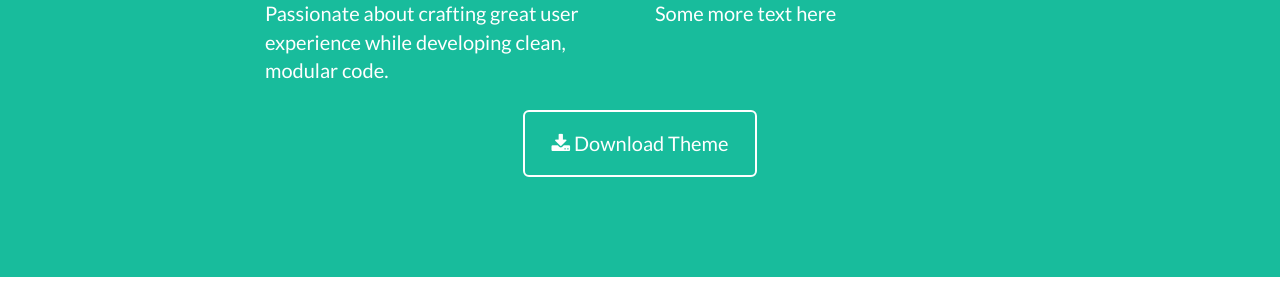
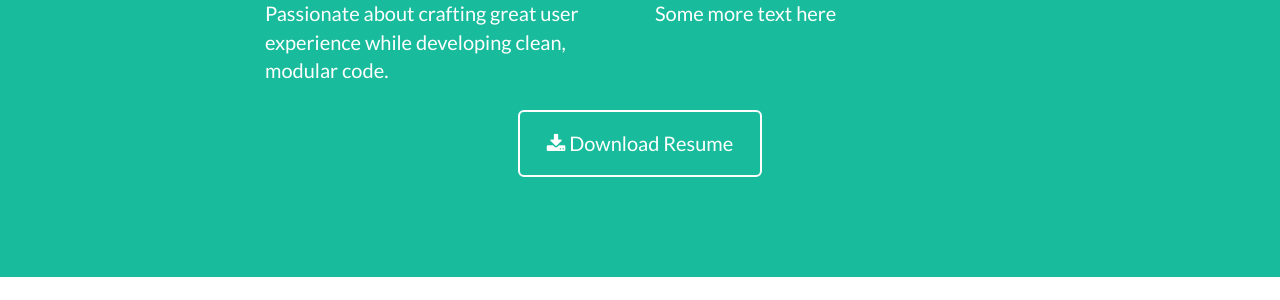
Before and after one commit to avleen30/avleen30.github.io, a Jekyll site: the page built from index.html, in a window 1280 px wide and 900 px high, scrolled down 1510 px. Shown: the part 129-429 px from the top of the window. Built offline with Jekyll 4.4.1, drawn with Linux system fonts in a browser that asks for light colours.

Commit message:
added resume

```diff
--- a/_includes/about.html
+++ b/_includes/about.html
@@ -15,8 +15,8 @@
                     <p>Some more text here</p>
                 </div>
                 <div class="col-lg-8 col-lg-offset-2 text-center">
-                    <a href="#" class="btn btn-lg btn-outline">
-                        <i class="fa fa-download"></i> Download Theme
+                    <a href="https://resume.creddle.io/resume/c6noi82s42d" class="btn btn-lg btn-outline">
+                        <i class="fa fa-download"></i> Download Resume
                     </a>
                 </div>
             </div>
```
